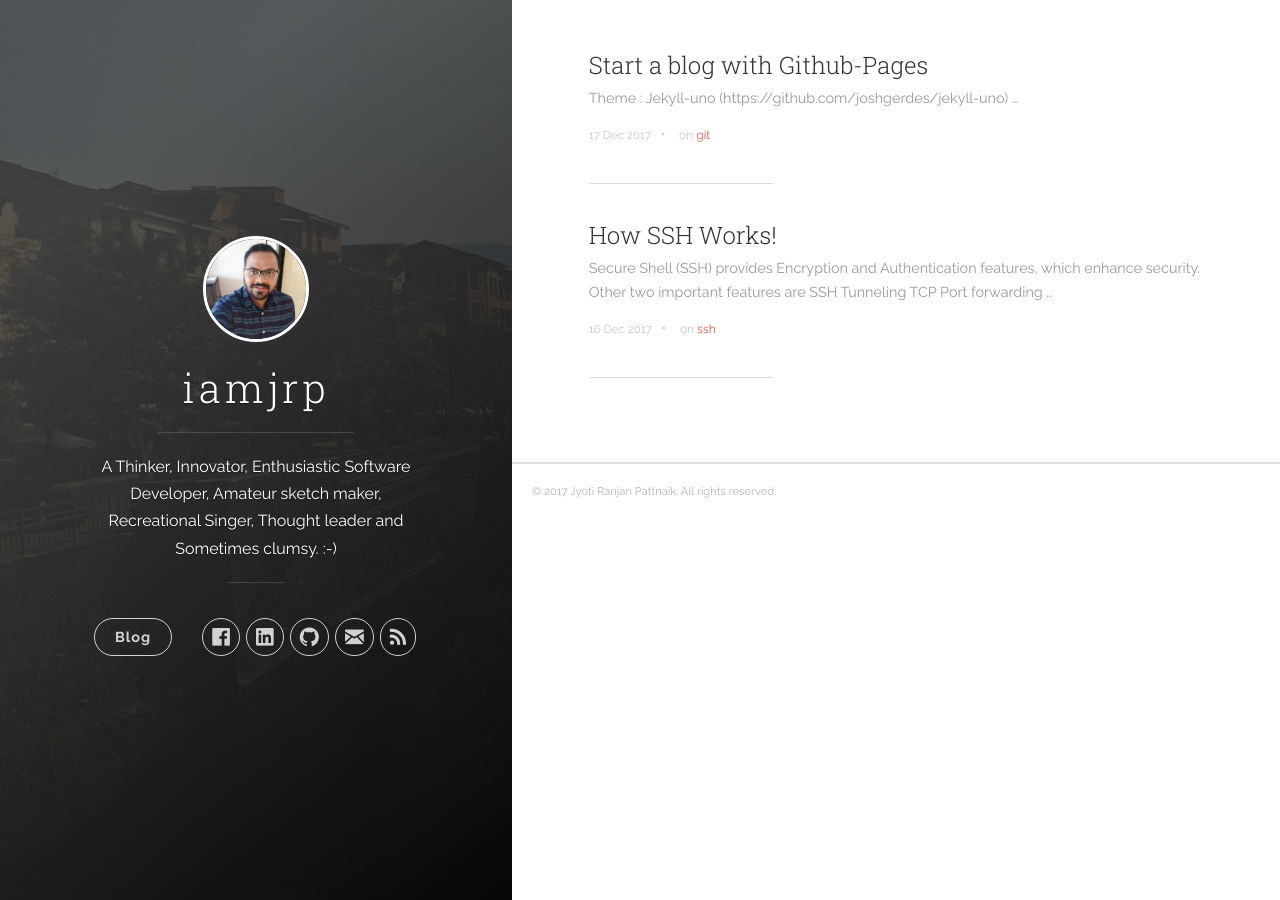
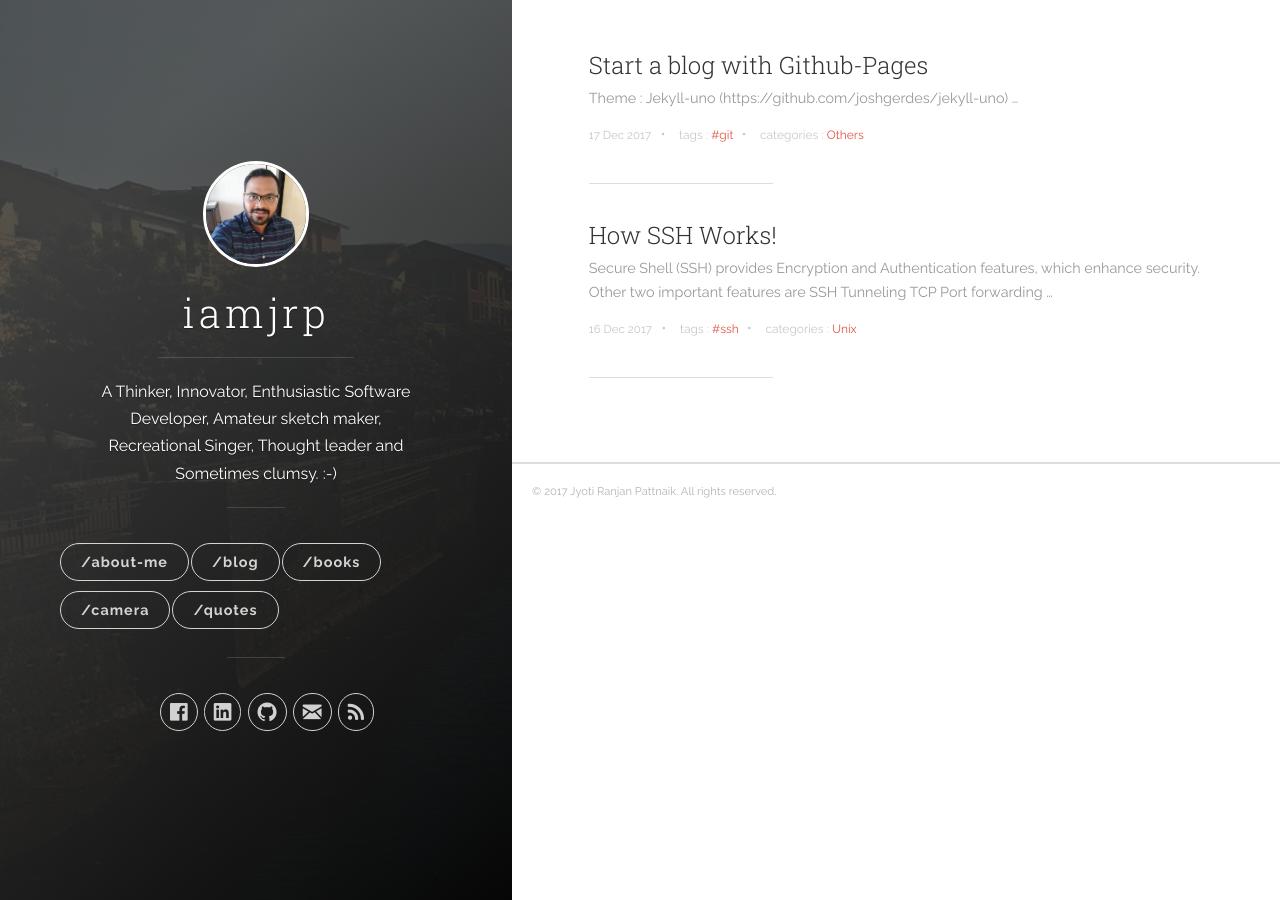
Before and after one commit to jrphub/jrphub.github.io, a Jekyll site: the page built from index.html, in a window 1280 px wide. Built offline with Jekyll 4.4.1, drawn with Linux system fonts in a browser that asks for light colours; nearby versions of some CDN libraries; the list of posts is cut into pages by our own code.

Commit message:
about-me page added

```diff
--- a/_config.yml
+++ b/_config.yml
@@ -24,7 +24,7 @@
 
 # Build settings
 destination: _site
-paginate: 20
+paginate: 10
 permalink: /:year/:title/
 markdown: kramdown
 highlighter: rouge
--- a/_includes/header.html
+++ b/_includes/header.html
@@ -19,11 +19,25 @@
         <div class="navigation-wrapper">
 
           <nav class="cover-navigation cover-navigation--primary">
+          	<ul class="navigation">
+              <li class="navigation__item"><a href="{{ site.baseurl }}/about-me" title="link to {{ site.title }} about-me" class="about-button">/about-me</a></li>
+            </ul>
             <ul class="navigation">
-              <li class="navigation__item"><a href="{{ site.baseurl }}/#blog" title="link to {{ site.title }} blog" class="blog-button">Blog</a></li>
+              <li class="navigation__item"><a href="{{ site.baseurl }}/#blog" title="link to {{ site.title }} blog" class="blog-button">/blog</a></li>
             </ul>
+            <ul class="navigation">
+              <li class="navigation__item"><a href="https://www.gitbook.com/@jrp" target="_blank" title="link to {{ site.title }} books" class="default-button">/books</a></li>
+            </ul>
+            <ul class="navigation">
+              <li class="navigation__item"><a href="http://pixel.iamjrp.com/" target="_blank" title="link to {{ site.title }} photography" class="default-button">/camera</a></li>
+            </ul>
+            <ul class="navigation">
+              <li class="navigation__item"><a href="http://beyond.iamjrp.com/" target="_blank" title="link to {{ site.title }} quotes" class="default-button">/quotes</a></li>
+            </ul>
+
+
           </nav>
-
+		  <hr class="panel-cover__divider panel-cover__divider--secondary">
           <nav class="cover-navigation navigation--social">
             <ul class="navigation">
 
--- a/index.html
+++ b/index.html
@@ -13,7 +13,10 @@
         <div class="post-list__meta">
             <time datetime="{{ post.date | date: "%-d %b %Y" }}" class="post-list__meta--date date">{{ post.date | date: "%-d %b %Y" }}</time>
             {% if post.tags.size > 0 %}
-            &#8226; <span class="post-meta__tags">on {% for tag in post.tags %}<a href="{{ site.baseurl }}/tags/#{{ tag }}">{{ tag }}</a> {% endfor %}</span>
+            &#8226; <span class="post-meta__tags">tags : {% for tag in post.tags %}<a href="{{ site.baseurl }}/tags/#{{ tag }}">#{{ tag }}</a> {% endfor %}</span>
+            {% endif %}
+            {% if post.categories.size > 0 %}
+            &#8226; <span class="post-meta__tags">categories : {% for category in post.categories %}<a href="{{ site.baseurl }}/categories/#{{ category }}">	{{ category }}</a> {% endfor %}</span>
             {% endif %}
         </div>
         <hr class="post-list__divider">
--- a/js/main.js
+++ b/js/main.js
@@ -17,7 +17,22 @@
     }
   })
 
+  $('a.about-button').click(function (e) {
+    if ($('.panel-cover').hasClass('panel-cover--collapsed')) return
+    currentWidth = $('.panel-cover').width()
+    if (currentWidth < 960) {
+      $('.panel-cover').addClass('panel-cover--collapsed')
+      $('.content-wrapper').addClass('animated slideInRight')
+    } else {
+      $('.panel-cover').css('max-width', currentWidth)
+      $('.panel-cover').animate({'max-width': '530px', 'width': '40%'}, 400, swing = 'swing', function () {})
+    }
+  })
+
   if (window.location.hash && window.location.hash == '#blog') {
+    $('.panel-cover').addClass('panel-cover--collapsed')
+  }
+  if (window.location.hash && window.location.hash == '#about') {
     $('.panel-cover').addClass('panel-cover--collapsed')
   }
 
```
Also changed, not shown: about-me.html (added, +62 -0 lines).
